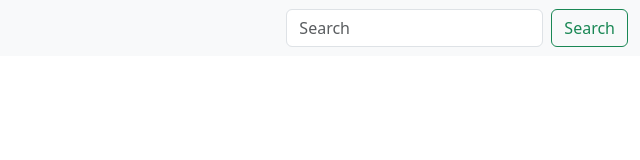
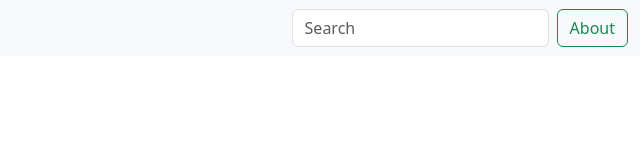
Before and after one commit to accenMukulture/SampleRepo, a plain HTML site: page mywebsite/index.html in a window 1280 px wide. Shown: the full height of the page, 640-1280 px from the left. Drawn offline with nearby package versions, Linux system fonts and the light colour scheme.

Commit message:
Added About

```diff
--- a/mywebsite/index.html
+++ b/mywebsite/index.html
@@ -38,7 +38,7 @@
             </ul>
             <form class="d-flex" role="search">
               <input class="form-control me-2" type="search" placeholder="Search" aria-label="Search">
-              <button class="btn btn-outline-success" type="submit">Search</button>
+              <button class="btn btn-outline-success" type="submit">About</button>
             </form>
           </div>
         </div>
```
